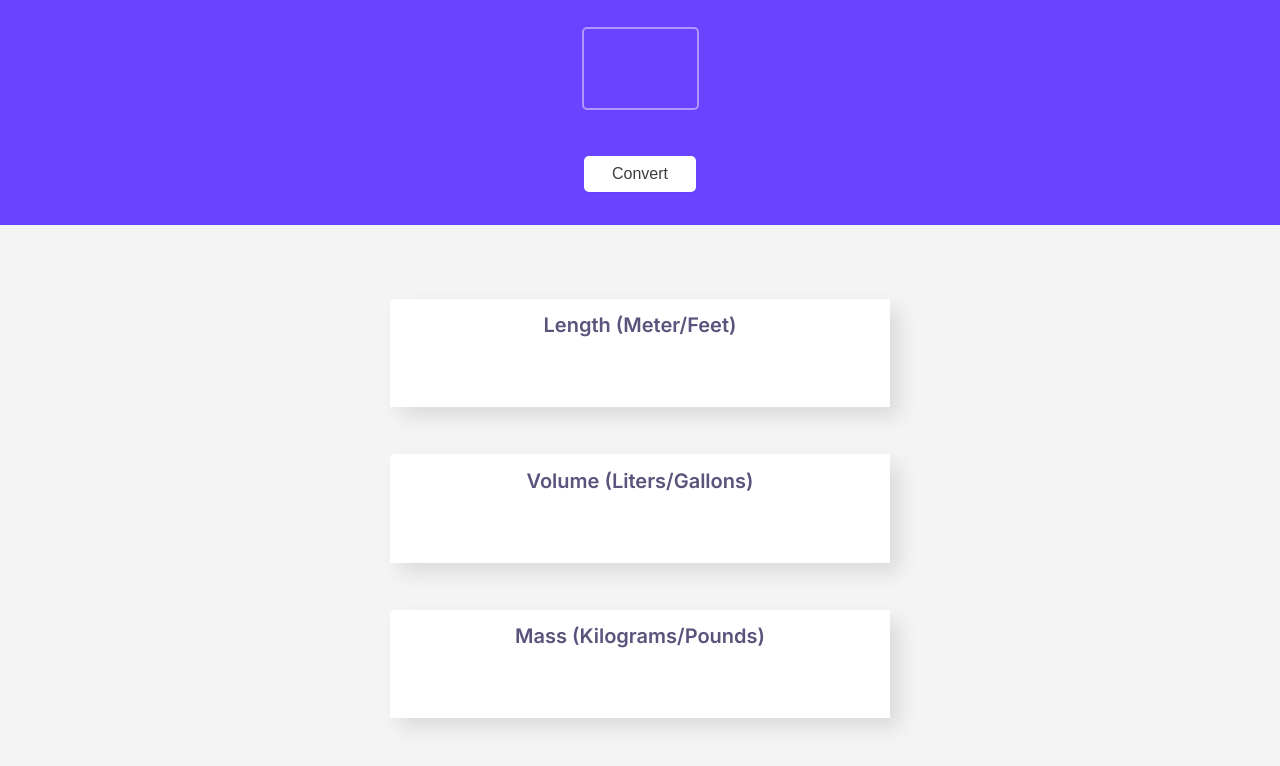
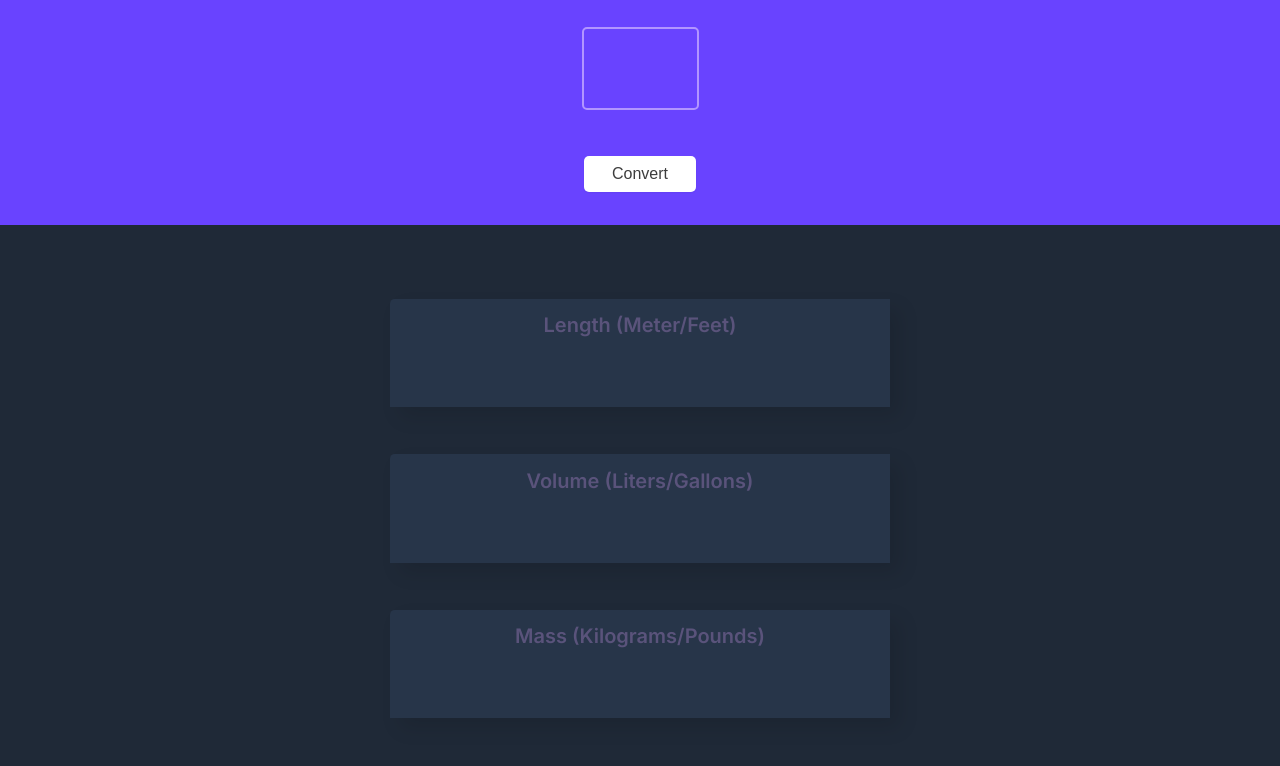
Before and after one commit to RitaCavalheiro/Unit-Converion, a plain HTML site: page index.html in a window 1280 px wide. Both pictures are taken after a click on the label 1170 px from the left and 40 px from the top of the page. Shown: the part 112-878 px from the top of the page. Drawn offline with Linux system fonts and the light colour scheme.

Commit message:
created the color change of background and divs

```diff
--- a/index.css
+++ b/index.css
@@ -83,6 +83,15 @@ label svg.moon {
     transition: 0.3s;
 }
 
+body.dark-mode {
+    background: #1F2937;
+}
+
+div.dark-mode {
+    background: #273549;
+    color: #CCC1FF;
+}
+
 
 h1 {
     font-weight: 800;
--- a/index.js
+++ b/index.js
@@ -0,0 +1,12 @@
+let input = document.getElementById("darkmode-toggle")
+let containers = document.querySelectorAll(".container")
+
+input.addEventListener('change', function() {
+if(this.checked) {
+document.body.classList.add('dark-mode');
+containers.forEach(container => container.classList.add('dark-mode'));
+} else {
+document.body.classList.remove('dark-mode');
+containers.forEach(container => container.classList.remove('dark-mode'));
+}
+});
```
